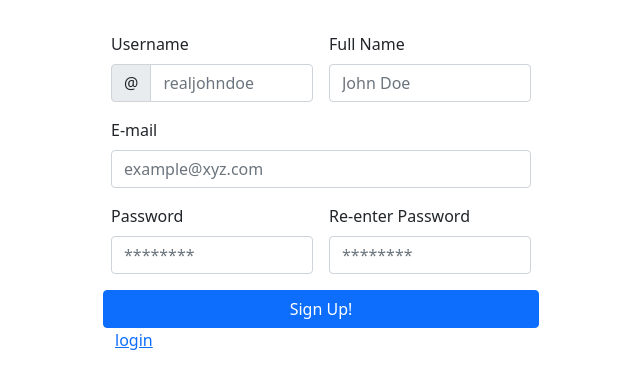
After one commit to SnazzyCoder/flask-test, a Flask app: page /signup in a window 1280 px wide. The commit adds this page. Shown: the top 389 px of the page, without its empty margins (299-939 px from the left). Run offline with Flask 2, Linux system fonts and the light colour scheme.

Commit message:
changed a lot of things

```diff
--- a/app.py
+++ b/app.py
@@ -1,39 +1,114 @@
-from flask import Flask,redirect,url_for,render_template,request
+from flask import Flask, redirect, url_for, render_template, request, session
 from flaskext.mysql import MySQL
+import random
+import html
+import hashlib
+import resources.config as config
+import os
 
-
-app=Flask(__name__)
+app = Flask(__name__)
 
 app.config['MYSQL_DATABASE_HOST'] = "remotemysql.com"
 app.config['MYSQL_DATABASE_PORT'] = 3306
 app.config['MYSQL_DATABASE_USER'] = "ggAVIcwN9H"
-app.config['MYSQL_DATABASE_PASSWORD'] = "dEl1QjNO73"
+app.config['MYSQL_DATABASE_PASSWORD'] = config.db_pass
 app.config['MYSQL_DATABASE_DB'] = "ggAVIcwN9H"
 mysql = MySQL()
 mysql.init_app(app)
 
+global username
+
+salt_string = 'A6gX5'
+def tweet(content: str):
+    content = html.escape(content)
+
+    # Handle POST Request here
+    conn = mysql.connect()
+    cursor = conn.cursor()
+
+    try:
+        cursor.execute(f"INSERT INTO tweets (username, tweet_content) values ('{random.randint(100000000, 999999999)}', %s)", (content))
+        conn.commit()
+        success = True
+    except Exception as e:
+        print("!!!!   error : ", e)
+    finally:
+        conn.close()
+
+    try: success
+    except: success = False
+
+    return success
+
+def get_tweets():
+    conn = mysql.connect()
+    cursor = conn.cursor()
+
+    try:
+        cursor.execute("select * from tweets limit 10")
+    except Exception as e:
+        print("!!!!   error : ", e)
+    finally:
+        conn.close()
+
+    return [dict(zip(("tweet_id", "username", "tweet_content", "tweet_at"), tweet)) for tweet in cursor.fetchall()]
+
+
+def check_login(_username, password):
+    conn = mysql.connect()
+    cursor = conn.cursor()
+
+    try: result = cursor.execute(f"SELECT * FROM users WHERE username=%s AND password=%s LIMIT 1;", (_username, password))
+    except Exception as e: return e
+    finally: conn.close()
+
+    return result >= 1
+
+def hash_password(raw: str):
+    # Salting the raw password
+    temp = ''
+    for pos, char in enumerate(raw):
+        temp += char
+        if pos % 3 == 0:
+            temp += salt_string
+
+    return hashlib.sha224(temp.encode('utf-8')).hexdigest()
 
 @app.route('/',methods=['GET','POST'])
 def home():
     if request.method=='POST':
-        # Handle POST Request here
-        conn = mysql.connect()
-        cursor = conn.cursor()
+        success = tweet(request.form['tweet'])
+        return render_template('home.html', tweet_sucess=success, tweets=get_tweets())
 
-        try:
-            cursor.execute(f"INSERT INTO tweets (user_id, tweet_content) values ('{random.randint(100000000, 999999999)}', '{request.form['tweet']}')")
-            success = True
-        except Exception as e:
-            print("!!!!   error : ", e)
-        finally:
-            conn.close()
+    if 'username' in session:
+        return render_template('home.html', tweets=get_tweets())
+    return redirect(url_for('login'))
 
-        try: success
-        except: success = False
+@app.route("/login", methods=["POST", "GET"])
+def login():
+    if request.method == 'POST':
+        username = request.form.get('username')
+        result = check_login(username, hash_password(request.form.get('password')))
+        if result == True:
+            session['username'] = username
+            return redirect(url_for('home'))
+        elif type(result) == str:
+            return render_template("login.html", error=type(result).__name__)
+        else:
+            return render_template("login.html", failed = True)
+    return render_template("login.html")
 
-        return render_template('home.html', tweet_sucess=success)
-    return render_template('home.html')
+@app.route("/logout")
+def logout():
+    session.pop("username", None)
+    return redirect(url_for('login'))
+
+@app.route("/signup", methods=["POST", "GET"])
+def signup():
+    return render_template("signup.html")
 
 if __name__ == '__main__':
-    #DEBUG is SET to TRUE. CHANGE FOR PRODUCTION
+    app.secret_key = os.urandom(24)
+    # DEBUG is SET to TRUE. CHANGE FOR PRODUCTION
     app.run(port=5000, debug=True)
+    # pass
--- /dev/null
+++ b/resources/config.py
@@ -0,0 +1 @@
+db_pass = "dEl1QjNO73"
--- a/static/style.css
+++ b/static/style.css
@@ -3,7 +3,7 @@ body{
     padding: 0;
 }
 .main{
-    max-width: 300px;
+    max-width: 500px;
     margin: 0 auto;
     padding: 0;
 }
@@ -12,3 +12,6 @@ textarea {
     background-color: #666;
     color: #FFF;
 }
+nav{
+    margin-bottom: 10px;
+}
--- a/templates/index.html
+++ b/templates/index.html
@@ -3,9 +3,14 @@
 <head>
     <meta charset="UTF-8">
     <meta name="viewport" content="width=device-width, initial-scale=1.0">
+
+    <!-- Bootstrap CDN -->
     <link href="https://cdn.jsdelivr.net/npm/bootstrap@5.0.0-beta1/dist/css/bootstrap.min.css" rel="stylesheet" integrity="sha384-giJF6kkoqNQ00vy+HMDP7azOuL0xtbfIcaT9wjKHr8RbDVddVHyTfAAsrekwKmP1" crossorigin="anonymous">
+    <script src="https://cdn.jsdelivr.net/npm/bootstrap@5.0.0-beta1/dist/js/bootstrap.bundle.min.js" integrity="sha384-ygbV9kiqUc6oa4msXn9868pTtWMgiQaeYH7/t7LECLbyPA2x65Kgf80OJFdroafW" crossorigin="anonymous"></script>
+
     <link rel="stylesheet" href='{{url_for("static", filename="style.css")}}'>
     <link rel="icon" href="{{url_for('static', filename='icon.ico')}}"/>
+
     <title>
         {% block title %}{% endblock %}:{{' '}} Twitter-Clone</title>
 </head>
@@ -18,5 +23,6 @@
         {% endblock %}
     </div>
 </div>
+
 </body>
 </html>
--- /dev/null
+++ b/templates/signup.html
@@ -0,0 +1,39 @@
+{% extends "index.html" %}
+
+{% block title %}
+Signup
+{% endblock %}
+
+{% block body %}
+
+<div class="container login-container row">
+    <form method="POST" class="row g-3">
+        <div class="col-md-6">
+            <label class="form-label" for="username">Username</label>
+            <div class="input-group">
+                <div class="input-group-text">@</div>
+                <input type="text" class="form-control" name="username" id="username" placeholder="realjohndoe" required>
+            </div>
+        </div>
+        <div class="col-md-6">
+            <label class="form-label" for="name">Full Name</label>
+            <input type="text" class="form-control" name="name" id="name" placeholder="John Doe" required>
+        </div>
+        <div class="col-12">
+            <label for="email" class="form-label">E-mail</label>
+            <input type="email" class="form-control" id="email" placeholder="example@xyz.com" required>
+        </div>
+        <div class="col-md-6">
+            <label for="password" class="form-label">Password</label>
+            <input type="password" class="form-control" name="password" id="password" placeholder="********" required>
+        </div>
+        <div class="col-md-6">
+            <label for="confirm-password" class="form-label">Re-enter Password</label>
+            <input type="password" class="form-control" name="confirm-password" id="confirm-password" placeholder ="********" required>
+        </div>
+        <button type="submit" class="btn btn-primary">Sign Up!</button>
+    </form>
+    <a href="{{url_for('login')}}" class="link-primary">login</a>
+</div>
+
+{% endblock %}
```
Also changed, not shown: templates/home.html (+19 -30 lines), templates/login.html (added, +39 -0 lines), test.py (added, +20 -0 lines), resources/__init__.py (added), 1 other file.
